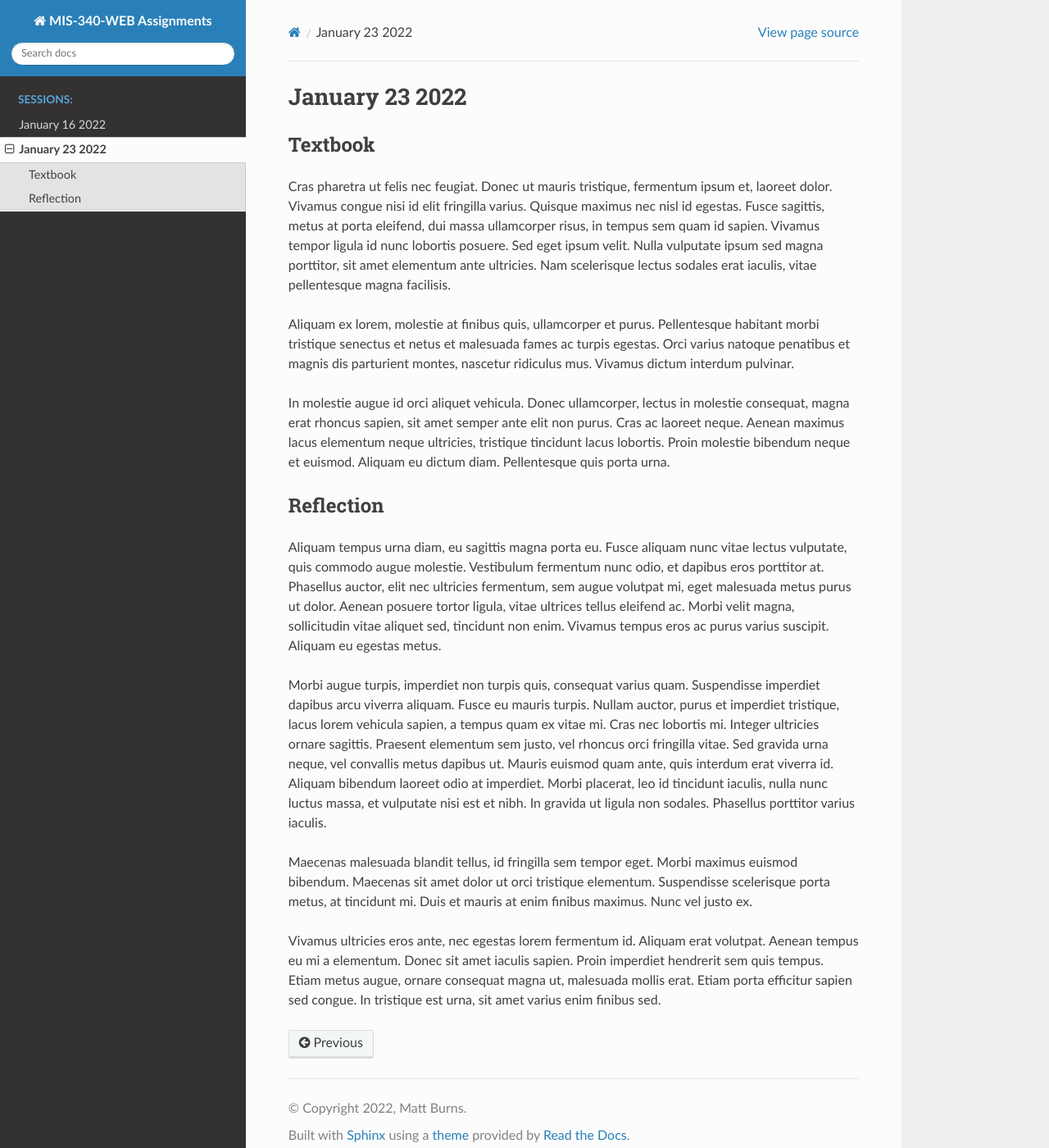
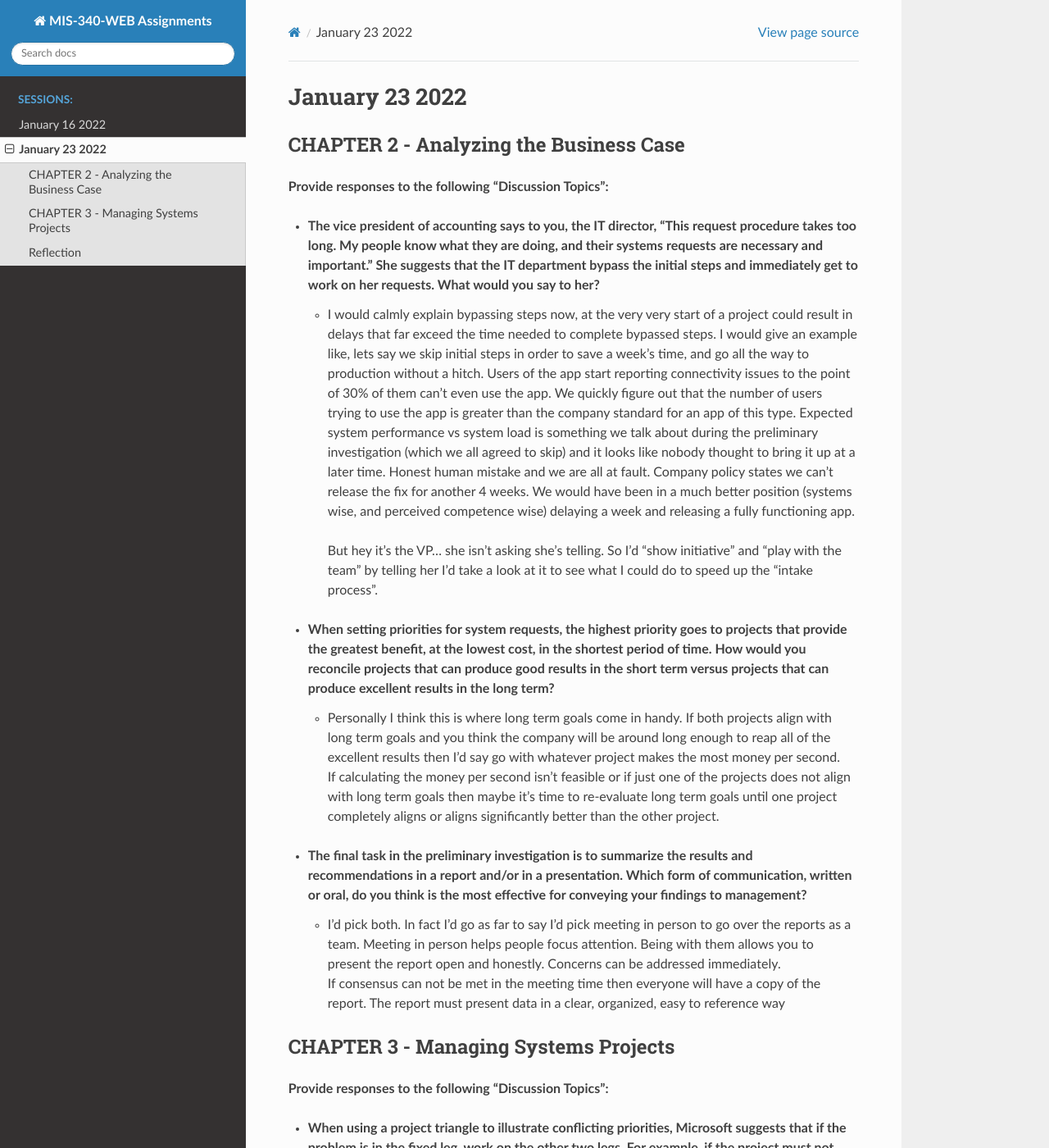
Before and after one commit to Matt-Burns/mis340, a Sphinx documentation site: the page built from source/sessions/20220123/index.rst, in a window 1280 px wide and 1400 px high. Shown: the whole window at 82% size. Built offline with Sphinx 7.4.7 and the Read the Docs theme 2.0.0, drawn with Linux system fonts in a browser that asks for light colours; some of the changed text lies outside the part shown.

Commit message:
Session 2

```diff
--- a/source/sessions/20220123/index.rst
+++ b/source/sessions/20220123/index.rst
@@ -1,59 +1,41 @@
 January 23 2022
 ===============
 
-Textbook
---------
+CHAPTER 2 - Analyzing the Business Case
+---------------------------------------
+**Provide responses to the following "Discussion Topics":**
 
-Cras pharetra ut felis nec
-feugiat. Donec ut mauris tristique, fermentum ipsum et, laoreet dolor. Vivamus
-congue nisi id elit fringilla varius. Quisque maximus nec nisl id egestas. Fusce
-sagittis, metus at porta eleifend, dui massa ullamcorper risus, in tempus sem
-quam id sapien. Vivamus tempor ligula id nunc lobortis posuere. Sed eget ipsum
-velit. Nulla vulputate ipsum sed magna porttitor, sit amet elementum ante ultricies.
-Nam scelerisque lectus sodales erat iaculis, vitae pellentesque magna facilisis.
+* **The vice president of accounting says to you, the IT director, “This request procedure takes too long. My people know what they are doing, and their systems requests are necessary and important.” She suggests that the IT department bypass the initial steps and immediately get to work on her requests. What would you say to her?**
 
-Aliquam ex lorem, molestie at finibus quis, ullamcorper et purus. Pellentesque
-habitant morbi tristique senectus et netus et malesuada fames ac turpis egestas.
-Orci varius natoque penatibus et magnis dis parturient montes, nascetur
-ridiculus mus. Vivamus dictum interdum pulvinar.
+  * | I would calmly explain bypassing steps now, at the very very start of a project could result in delays that far exceed the time needed to complete bypassed steps. I would give an example like, lets say we skip initial steps in order to save a week's time, and go all the way to production without a hitch. Users of the app start reporting connectivity issues to the point of 30% of them can't even use the app. We quickly figure out that the number of users trying to use the app is greater than the company standard for an app of this type. Expected system performance vs system load is something we talk about during the preliminary investigation (which we all agreed to skip) and it looks like nobody thought to bring it up at a later time. Honest human mistake and we are all at fault. Company policy states we can't release the fix for another 4 weeks. We would have been in a much better position (systems wise, and perceived competence wise) delaying a week and releasing a fully functioning app.
+    |
+    | But hey it's the VP... she isn't asking she's telling. So I'd "show initiative" and "play with the team" by telling her I'd take a look at it to see what I could do to speed up the "intake process".
 
-In molestie augue id orci
-aliquet vehicula. Donec ullamcorper, lectus in molestie consequat, magna erat
-rhoncus sapien, sit amet semper ante elit non purus. Cras ac laoreet neque.
-Aenean maximus lacus elementum neque ultricies, tristique tincidunt lacus
-lobortis. Proin molestie bibendum neque et euismod. Aliquam eu dictum diam.
-Pellentesque quis porta urna.
+* **When setting priorities for system requests, the highest priority goes to projects that provide the greatest benefit, at the lowest cost, in the shortest period of time. How would you reconcile projects that can produce good results in the short term versus projects that can produce excellent results in the long term?**
+
+  * | Personally I think this is where long term goals come in handy. If both projects align with long term goals and you think the company will be around long enough to reap all of the excellent results then I'd say go with whatever project makes the most money per second.
+    | If calculating the money per second isn't feasible or if just one of the projects does not align with long term goals then maybe it's time to re-evaluate long term goals until one project completely aligns or aligns significantly better than the other project.
+
+* **The final task in the preliminary investigation is to summarize the results and recommendations in a report and/or in a presentation. Which form of communication, written or oral, do you think is the most effective for conveying your findings to management?**
+
+  * | I'd pick both. In fact I'd go as far to say I'd pick meeting in person to go over the reports as a team. Meeting in person helps people focus attention. Being with them allows you to present the report open and honestly. Concerns can be addressed immediately.
+    | If consensus can not be met in the meeting time then everyone will have a copy of the report. The report must present data in a clear, organized, easy to reference way
+
+CHAPTER 3 - Managing Systems Projects
+-------------------------------------
+**Provide responses to the following "Discussion Topics":**
+
+* **When using a project triangle to illustrate conflicting priorities, Microsoft suggests that if the problem is in the fixed leg, work on the other two legs. For example, if the project must not exceed the budget and it is starting to run over, adjust the schedule, or the scope, or both. However, if the problem is not related to the fixed leg, the adjustment might have to be in the remaining leg. So, when faced with an inflexible budget (fixed leg) and the schedule is slipping (problem leg), the project’s scope (remaining leg) might have to be adjusted. Why is explaining this situation to management sometimes a very difficult task for the systems analyst?**
+
+  * | Management will need to know the chain of events that resulted in delays and why the same chain of events were not accounted for initially. Also they will need to know how the delays are being mitigated.
+    | Essentially the analyst needs to explain to management that they are getting less than what they paid for because the team didn't take in to account various factors that lead to delays, all while maintaining managements confidence. It can be a tall order.
+
+* **Consider a scenario where a task is dependent on another task being started but not necessarily completed. For example, a project may depend on a task being started and one-fourth completed before the group could start their portion of the project. Do you think this situation occurs frequently in systems projects? Why or why not?**
+
+  * | I think it happens frequently. Documented tasks often take on the appearance of autonomous units of work that are either waiting to be started (missing dependency), started, or done.
+    | Unfortunately tasks are often created such that they present a picture of project work that most members of the team can understand and do not reflect the underlying work that actually needs done.
+    | Its a good idea for people with an understanding of actual implementation to distill a set of working tasks from project tasks. Thus project Task A and project Task B can both started even though B is dependent on A.
 
 Reflection
 ----------
-
-Aliquam tempus urna diam, eu sagittis magna porta eu. Fusce aliquam nunc vitae
-lectus vulputate, quis commodo augue molestie. Vestibulum fermentum nunc odio,
-et dapibus eros porttitor at. Phasellus auctor, elit nec ultricies fermentum,
-sem augue volutpat mi, eget malesuada metus purus ut dolor. Aenean posuere
-tortor ligula, vitae ultrices tellus eleifend ac. Morbi velit magna,
-sollicitudin vitae aliquet sed, tincidunt non enim. Vivamus tempus eros ac
-purus varius suscipit. Aliquam eu egestas metus.
-
-Morbi augue turpis, imperdiet non turpis quis, consequat varius quam.
-Suspendisse imperdiet dapibus arcu viverra aliquam. Fusce eu mauris turpis.
-Nullam auctor, purus et imperdiet tristique, lacus lorem vehicula sapien,
-a tempus quam ex vitae mi. Cras nec lobortis mi. Integer ultricies ornare
-sagittis. Praesent elementum sem justo, vel rhoncus orci fringilla vitae.
-Sed gravida urna neque, vel convallis metus dapibus ut. Mauris euismod quam
-ante, quis interdum erat viverra id. Aliquam bibendum laoreet odio at imperdiet.
-Morbi placerat, leo id tincidunt iaculis, nulla nunc luctus massa, et vulputate
-nisi est et nibh. In gravida ut ligula non sodales. Phasellus porttitor varius
-iaculis.
-
-Maecenas malesuada blandit tellus, id fringilla sem tempor eget. Morbi maximus
-euismod bibendum. Maecenas sit amet dolor ut orci tristique elementum.
-Suspendisse scelerisque porta metus, at tincidunt mi. Duis et mauris at enim
-finibus maximus. Nunc vel justo ex.
-
-Vivamus ultricies eros ante, nec egestas
-lorem fermentum id. Aliquam erat volutpat. Aenean tempus eu mi a elementum.
-Donec sit amet iaculis sapien. Proin imperdiet hendrerit sem quis tempus.
-Etiam metus augue, ornare consequat magna ut, malesuada mollis erat. Etiam
-porta efficitur sapien sed congue. In tristique est urna, sit amet varius
-enim finibus sed.
+I enjoyed this weeks material. I especially enjoyed thinking about project priorities. I think I have a pretty basic approach to project prioritization. Well basic in that I'm sure I was never given the full picture of any project ever. Still though I'm always glad to say what I think ha. I suppose every organization has it's agenda. I just wish billionaire's weren't so keen on getting more billions, if they could calm down a bit it might make a lot of this project management stuff obsolete at least in the software world.
```
